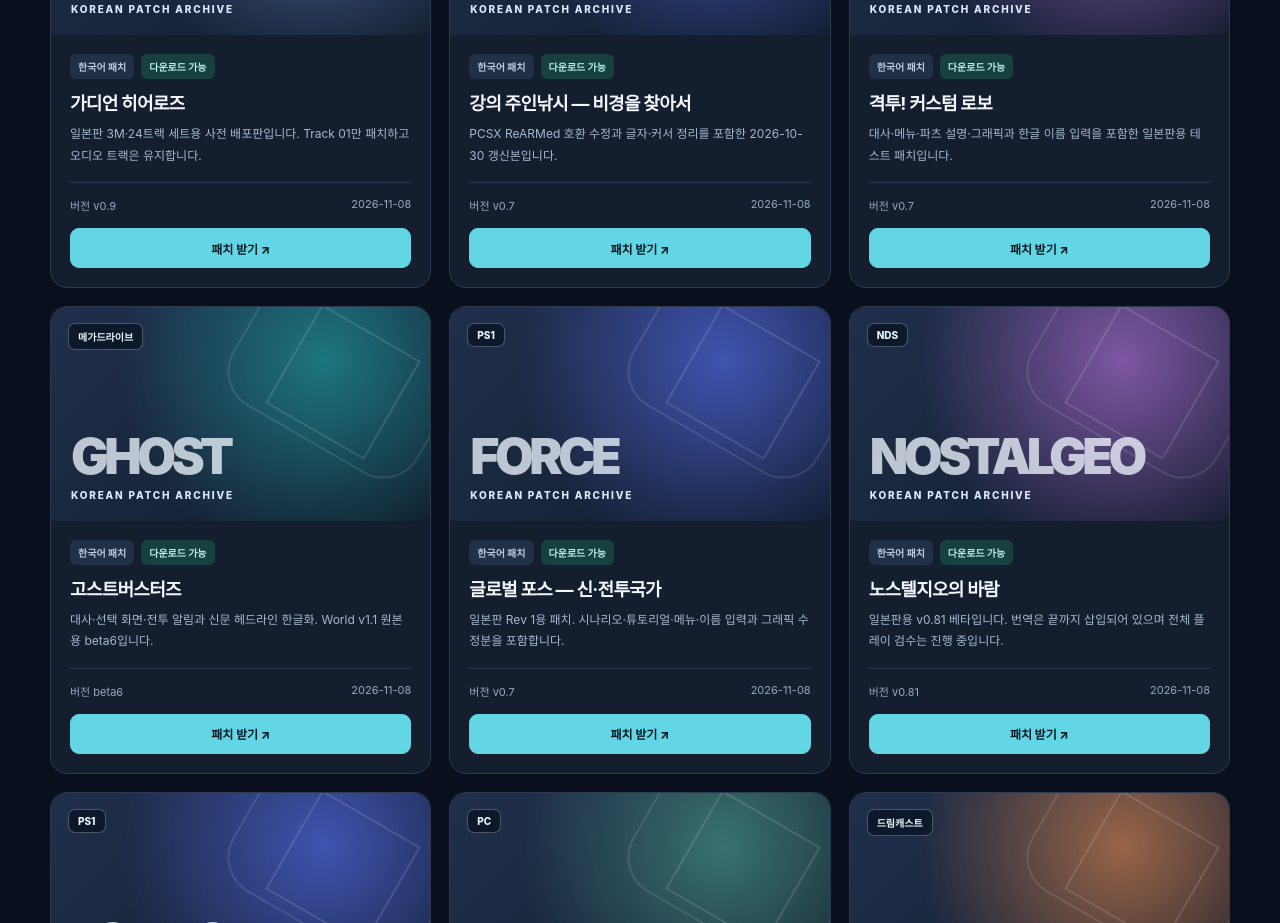
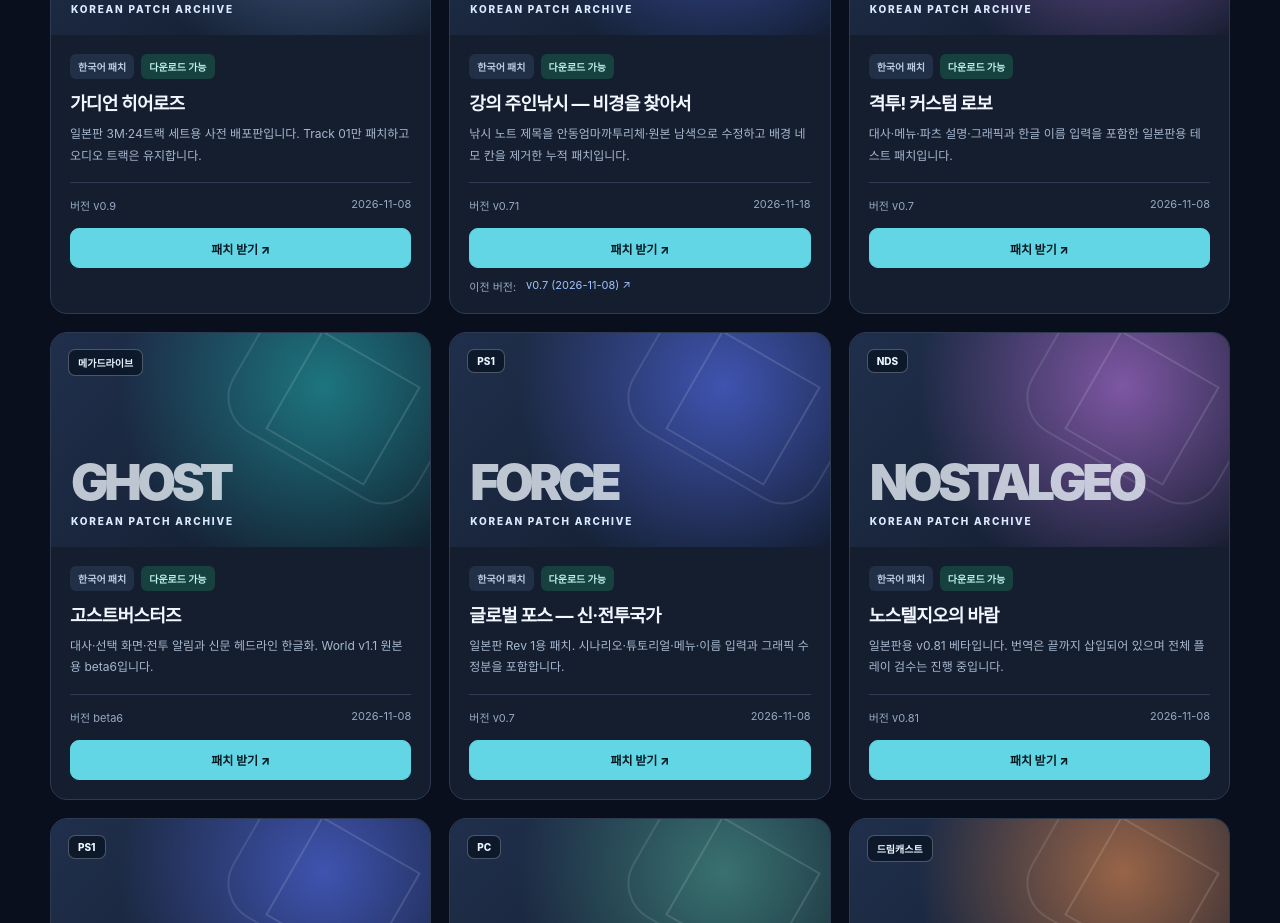
Before and after one commit to hmm1211/github.io, a plain HTML site: page index.html in a window 1280 px wide. Shown: the part 1620-2543 px from the top of the page. Drawn offline with Linux system fonts and the light colour scheme; no server answers.

Commit message:
Update Kawa no Nushi-tsuri patch to v0.71

```diff
--- a/index.html
+++ b/index.html
@@ -290,12 +290,19 @@
     "title": "강의 주인낚시 — 비경을 찾아서",
     "originalTitle": "Kawa no Nushi-tsuri - Hikyou o Motomete",
     "platform": "PS1",
-    "version": "v0.7",
-    "updated": "2026-11-08",
-    "description": "PCSX ReARMed 호환 수정과 글자·커서 정리를 포함한 2026-10-30 갱신본입니다.",
-    "releaseUrl": "https://github.com/hmm1211/github.io/releases/tag/kawa-no-nushi-tsuri-hikyou-o-motomete-kr-v0.7",
+    "version": "v0.71",
+    "updated": "2026-11-18",
+    "description": "낚시 노트 제목을 안동엄마까투리체·원본 남색으로 수정하고 배경 네모 칸을 제거한 누적 패치입니다.",
+    "releaseUrl": "https://github.com/hmm1211/github.io/releases/tag/kawa-no-nushi-tsuri-hikyou-o-motomete-kr-v0.71",
     "color": "#556df0",
-    "coverText": "FISHING"
+    "coverText": "FISHING",
+    "olderReleases": [
+      {
+        "version": "v0.7",
+        "updated": "2026-11-08",
+        "releaseUrl": "https://github.com/hmm1211/github.io/releases/tag/kawa-no-nushi-tsuri-hikyou-o-motomete-kr-v0.7"
+      }
+    ]
   },
   {
     "title": "격투! 커스텀 로보",
```
